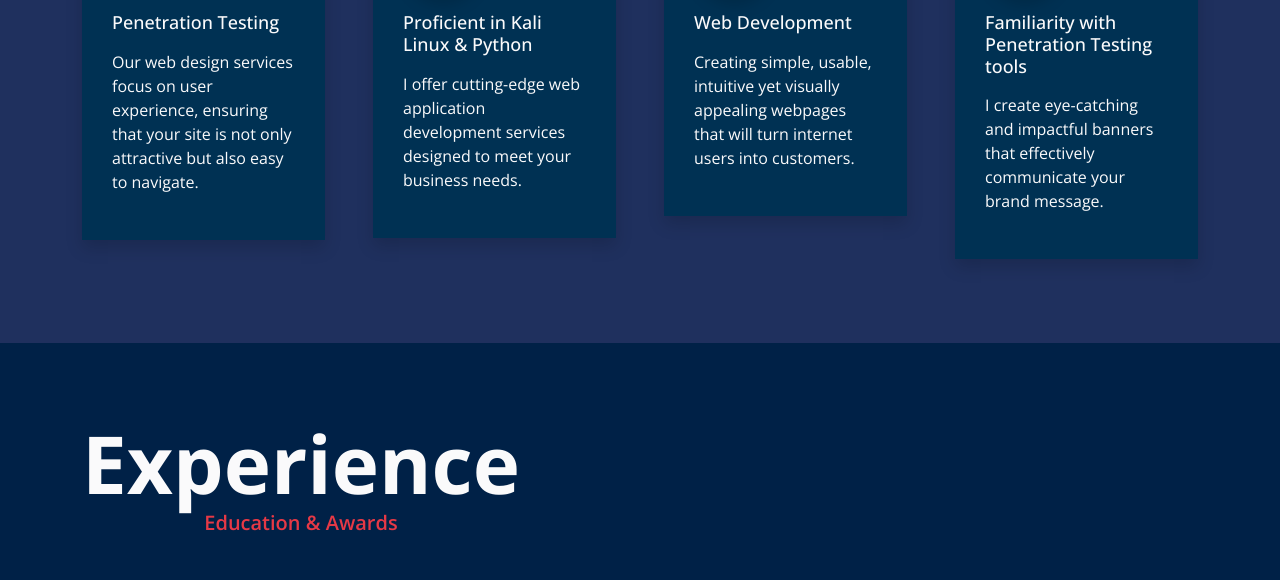
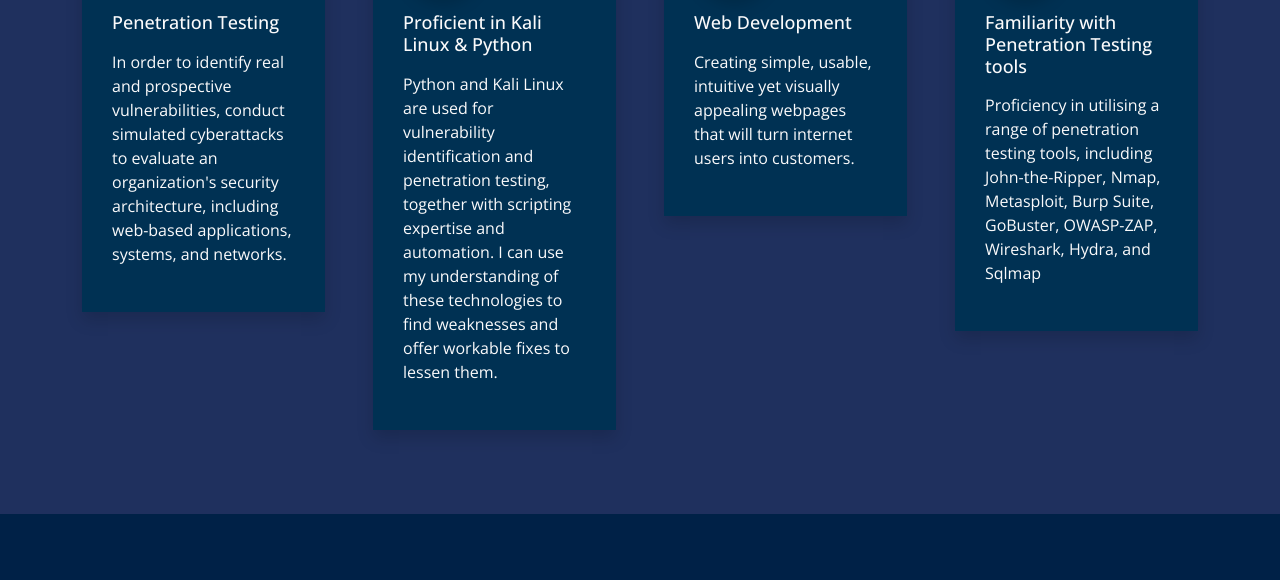
Before and after one commit to JimmieKaba19/portfolio_remod, a plain HTML site: page index.html in a window 1280 px wide. Shown: the part 1867-2447 px from the top of the page. Drawn offline with nearby package versions, Linux system fonts and the light colour scheme; some packages are replaced by stand-ins of ours; no server answers; files whose address does not match are found by name.

Commit message:
Making changes to the skills section, specifically the more details part

```diff
--- a/index.html
+++ b/index.html
@@ -237,25 +237,25 @@
         </div>
 
         <div class="row g-5">
-            <div class="col-md-6 col-lg-3 wow fadeInUp" data-wow-delay="0.2s">
+            <div class="col-md-3 col-lg-3 wow fadeInUp" data-wow-delay="0.2s">
                 <div class="media block-6 services d-block bg-dlight rounded-lg shadow ftco-animate">
                     <div class="icon d-flex align-items-center justify-content-center"><span class="flaticon-3d-design"></span></div>
                     <div class="media-body">
                         <h3 class="text-light heading mb-3">Penetration Testing</h3>
-                        <p class="text-light" >Our web design services focus on user experience, ensuring that your site is not only attractive but also easy to navigate. </p>
+                        <p class="text-light" >In order to identify real and prospective vulnerabilities, conduct simulated cyberattacks to evaluate an organization's security architecture, including web-based applications, systems, and networks.</p>
                     </div>
                 </div>
             </div>
-            <div class="col-md-6 col-lg-3 wow fadeInUp" data-wow-delay="0.4s">
+            <div class="col-md-3 col-lg-3 wow fadeInUp" data-wow-delay="0.4s">
                 <div class="media block-6 services d-block bg-dlight rounded-lg shadow ftco-animate">
                     <div class="icon shadow d-flex align-items-center justify-content-center"><span class="flaticon-app-development"></span></div>
                     <div class="media-body">
                         <h3 class="text-light heading mb-3">Proficient in Kali Linux & Python</h3>
-                        <p class="text-light" >I offer cutting-edge web application development services designed to meet your business needs. </p>
+                        <p class="text-light" >Python and Kali Linux are used for vulnerability identification and penetration testing, together with scripting expertise and automation. I can use my understanding of these technologies to find weaknesses and offer workable fixes to lessen them.</p>
                     </div>
                 </div>
             </div>
-            <div class="col-md-6 col-lg-3 wow fadeInUp" data-wow-delay="0.2s">
+            <div class="col-md-3 col-lg-3 wow fadeInUp" data-wow-delay="0.2s">
                 <div class="media block-6 services d-block bg-dlight rounded-lg shadow ftco-animate">
                     <div class="icon shadow d-flex align-items-center justify-content-center"><span class="flaticon-web-programming"></span></div>
                     <div class="media-body">
@@ -264,12 +264,12 @@
                     </div>
                 </div>
             </div>
-            <div class="col-md-6 col-lg-3 wow fadeInUp" data-wow-delay="0.4s">
+            <div class="col-md-3 col-lg-3 wow fadeInUp" data-wow-delay="0.4s">
                 <div class="media block-6 services d-block bg-dlight rounded-lg shadow ftco-animate">
                     <div class="icon shadow d-flex align-items-center justify-content-center"><span class="flaticon-branding"></span></div>
                     <div class="media-body">
                         <h3 class="text-light heading mb-3">Familiarity with Penetration Testing tools</h3>
-                        <p class="text-light">I create eye-catching and impactful banners that effectively communicate your brand message.</p>
+                        <p class="text-light">Proficiency in utilising a range of penetration testing tools, including John-the-Ripper, Nmap, Metasploit, Burp Suite, GoBuster, OWASP-ZAP, Wireshark, Hydra, and Sqlmap</p>
                     </div>
                 </div>
             </div>
```
